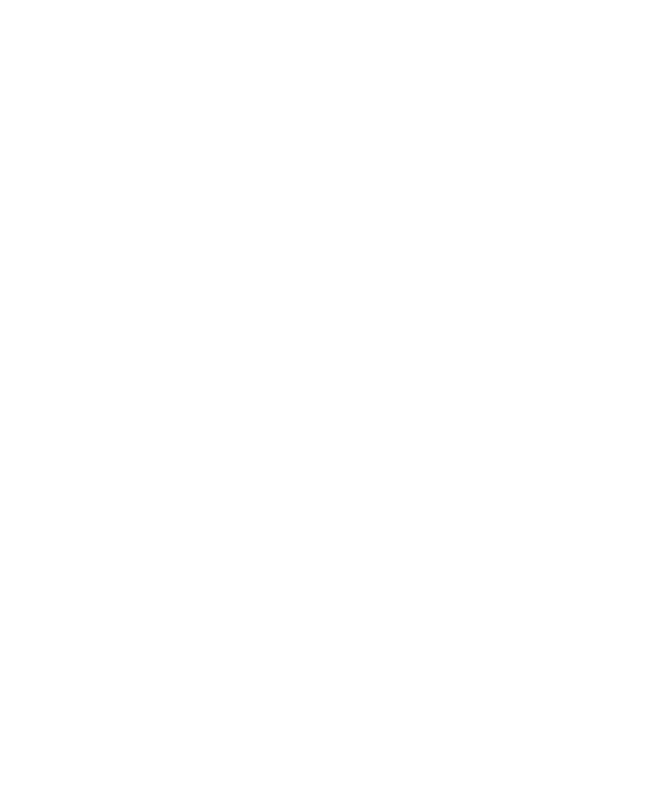
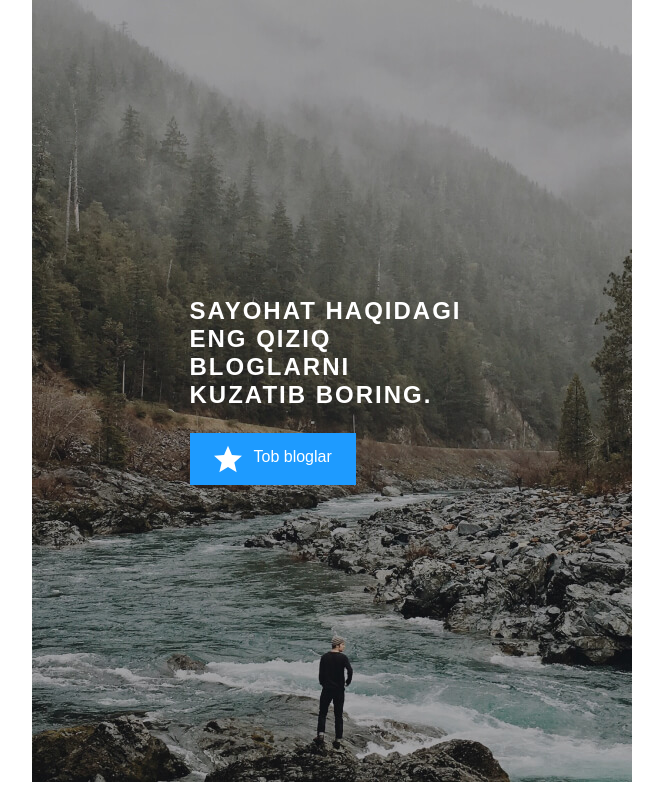
Before and after one commit to shohruh-yoqubov/articles, a plain HTML site: page index.html in a window 1280 px wide. Shown: the whole page, without its empty margins (8-671 px from the left). Drawn offline with Linux system fonts and the light colour scheme.

Commit message:
Add hero part

```diff
--- a/css/stayles.css
+++ b/css/stayles.css
@@ -47,4 +47,87 @@ img {
 /* MAIN-CONTENT */
 .main-content {
   flex-grow: 1;
+  display: flex;
+  flex-direction: column;
 }
+
+.global-wrapper {
+  flex-grow: 1;
+  display: flex;
+  width: 100%;
+  max-width: 1200px;
+  height: 782px;
+  margin-left: auto;
+  margin-right: auto;
+}
+
+
+
+.hero {
+  display: flex;
+  justify-content: center;
+  align-items: center;
+  width: 100%;
+  max-width: 600px;
+  background-image: url("../img/left-bg.jpg");
+  background-repeat: no-repeat;
+  background-size: cover;
+  background-position: center bottom;
+}
+
+
+.hero-content {
+  max-width: 285px;
+}
+
+
+.hero-heading {
+  margin-top: 0;
+  margin-bottom: 24px;
+  font-size: 24px;
+  line-height: normal;
+  letter-spacing: 2px;
+  color: #fff;
+  text-transform: uppercase;
+  letter-spacing: 2px;
+}
+
+
+.hero-link {
+  display: inline-block;
+  background-color: #1e9bff;
+  color: #fff;
+  text-decoration: none;
+}
+
+
+.hero-link-inner {
+  display: flex;
+  padding: 12px 24px;
+}
+
+
+.hero-link-inner::before {
+  width: 28px;
+  height: 28px;
+  margin-right: 12px;
+  background-image: url("../img/Vectoricon.svg");
+  background-repeat: no-repeat;
+  background-size: contain;
+  background-position: center center;
+  content: "";
+}
+.hero-link-text {
+}
+
+@media
+only screen and (-webkit-min-device-pixel-ratio: 2),
+only screen and (    min-moz-device-pixel-ratio: 2),
+only screen and (     -o-min-device-pixel-ratio: 2/1),
+only screen and (        min-device-pixel-ratio: 2),
+only screen and (                min-resolution: 192dpi),
+only screen and (                min-resolution: 2dppx) {
+  .hero {
+    background-image: url("../img/left-bg@2x.jpg");
+  }
+}
--- a/index.html
+++ b/index.html
@@ -4,7 +4,7 @@
   <meta charset="UTF-8">
   <meta http-equiv="X-UA-Compatible" content="IE=edge">
   <meta name="viewport" content="width=device-width, initial-scale=1.0">
-  <title>projekt</title>
+  <title>sayohat</title>
 
   <!-- Stylesheet -->
   <link rel="stylesheet" href="css/normalize.css">
@@ -13,6 +13,26 @@
 <body>
 
 
+  <main class="main-contect">
+    <div class="global-wrapper">
+
+
+      <div class="hero">
+        <div class="hero-content">
+          <h1 class="hero-heading">
+            Sayohat haqidagi eng qiziq bloglarni kuzatib boring.</h1>
+            <a href="" class="hero-link">
+              <span class="hero-link-inner">
+                <span class="hero-link-text">Tob bloglar</span>
+              </span>
+            </a>
+        </div>
+      </div>
+
+    </div>
+  </main>
+
+
 
   <script src="js/main.js"></script>
 
```
Also changed, not shown: img/Vectoricon.svg (added), img/left-bg.jpg (added), img/left-bg@2x.jpg (added).
